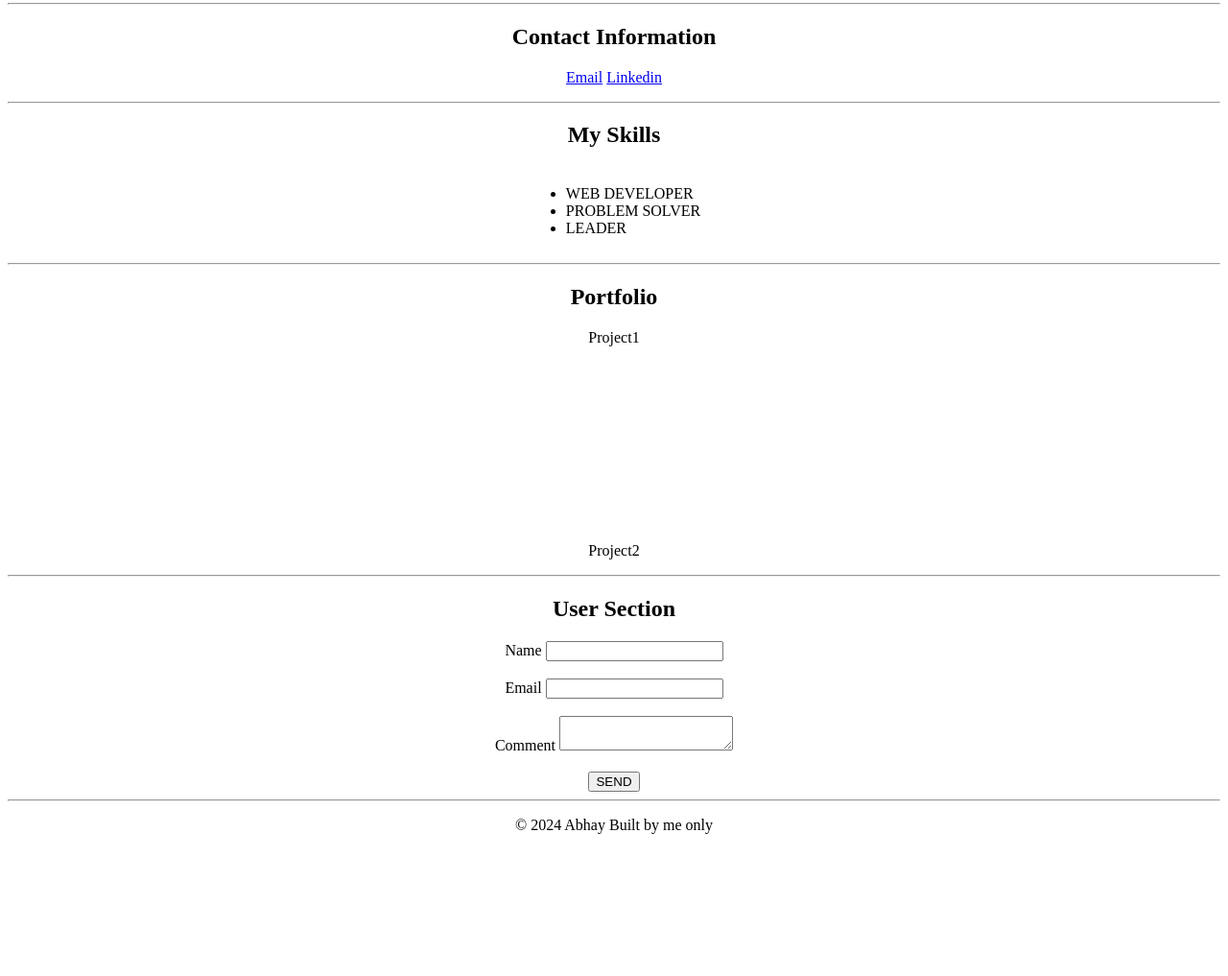
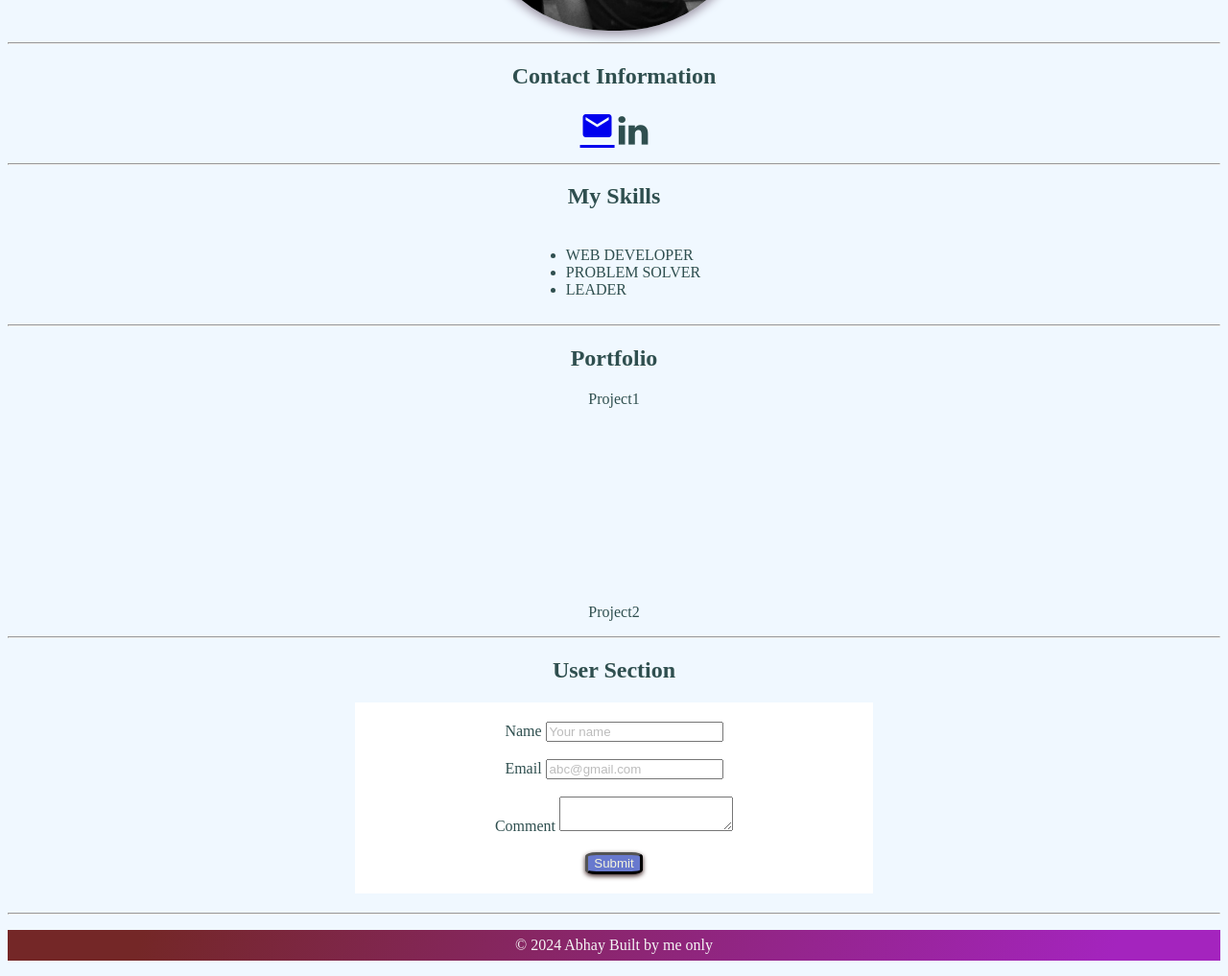
Before and after one commit to abhaypanchal7/Portfolio, a plain HTML site: page index.html in a window 1280 px wide. Shown: the part 526-1543 px from the top of the page at 96% size. Before the commit the page ends 1411 px from the top, so only its background shows below. Drawn offline with Linux system fonts and the light colour scheme; grey boxes are pictures that could not be loaded; a web font is replaced by a local one.

Commit message:
basic CSS added

```diff
--- a/index.html
+++ b/index.html
@@ -1,32 +1,46 @@
 <!DOCTYPE html>
 <html lang="en">
+
 <head>
-    <meta charset="UTF-8">
-    <meta name="viewport" content="width=device-width, initial-scale=1.0">
-    <meta name="description" content="Personal Profile Page of Abhay">
-    <link rel="shortcut icon" href="./Img/favicon.png" type="image/x-icon">
+    <meta charset="UTF-8" />
+    <meta name="viewport" content="width=device-width, initial-scale=1.0" />
+    <meta name="description" content="Personal Profile Page of Abhay" />
+    <link rel="shortcut icon" href="./Img/favicon.png" type="image/x-icon" />
+    <link href="https://fonts.googleapis.com/css2?family=Sedan:ital@0;1&display=swap" rel="stylesheet" />
+    <link rel="stylesheet" href="style.css" />
+    <link href="https://fonts.googleapis.com/icon?family=Material+Icons" rel="stylesheet" />
+    <link rel="stylesheet" href="https://cdnjs.cloudflare.com/ajax/libs/font-awesome/4.7.0/css/font-awesome.min.css" />
     <title>Portfolio Website</title>
 </head>
-<body >
+
+<body>
     <center>
         <header>
             <h1>Welcome to my profile</h1>
             <p>
-                Hi! Abhay This side currently a tech enthusiast and an upcoming full stack web developer.
+                Hi! Abhay This side currently a tech enthusiast and an upcoming full
+                stack web developer.
             </p>
-    </header><hr>
+        </header>
+        <hr />
         <section>
             <h1>About me</h1>
             <p>Currently focussing on dsa and dev</p>
-        <img src="./Img/profile pic.jpg" alt="My Profile pic" width="300">
-    </section><hr>
+            <img src="./Img/profile pic.jpg" alt="My Profile pic" width="300" />
+        </section>
+        <hr />
         <section>
             <h1>Contact Information</h1>
             <p>
-        <a href="mailto:abhaycollege64@gmail.com">Email</a>
-        <a href="https://www.linkedin.com/in/abhay-panchal-b40383254/">Linkedin</a>
+                <i class="material-icons" style="font-size: 36px">
+                    <a href="mailto:abhaycollege64@gmail.com">email</a>
+                </i>
+                <i class="fa fa-linkedin" style="font-size: 36px">
+                    <a href="https://www.linkedin.com/in/abhay-panchal-b40383254/"></a>
+                </i>
             </p>
-    </section><hr>
+        </section>
+        <hr />
         <section>
             <h2>My Skills</h2>
             <table>
@@ -40,30 +54,41 @@
                     </td>
                 </tr>
             </table>
-    </section><hr>
+        </section>
+        <hr />
         <section>
             <h2>Portfolio</h2>
-            <p>Project1
-            </p><br>
+            <p>Project1</p>
+            <br />
             <iframe src="https://www.youtube.com/embed/q8EevlEpQ2A?si=w30MPK9Q4UigOADe" frameborder="0"></iframe>
             <p>Project2</p>
-    </section><hr>
+        </section>
+        <hr />
         <section>
             <h2>User Section</h2>
             <form action="">
+                <div class="name">
                     <label for="name">Name</label>
-            <input type="text" id="name" name="name"><br><br>
+                    <input type="text" id="name" name="name" placeholder="Your name" /><br /><br />
+                </div>
+                <div>
                     <label for="email">Email</label>
-            <input type="email" id="email" name="email"><br><br>
+                    <input type="email" id="email" name="email" placeholder="abc@gmail.com" /><br /><br />
+                </div>
+                <div>
                     <label for="comment">Comment</label>
-            <textarea name="comment" id="comment"></textarea><br><br>
-
-            <button type="submit">SEND</button>
+                    <textarea name="comment" id="comment"></textarea><br /><br />
+                </div>
+                <div>
+                    <button type="submit">Submit</button>
+                </div>
             </form>
-    </section><hr>
+        </section>
+        <hr />
         <footer>
             <p>&copy; 2024 Abhay Built by me only</p>
         </footer>
     </center>
 </body>
+
 </html>
--- a/style.css
+++ b/style.css
@@ -0,0 +1,47 @@
+body{
+    font-family: "Sedan", serif;
+    font-weight: 400;
+    font-style: normal;
+    background-color: aliceblue;
+    color:darkslategray;
+    text-align: center;
+}
+header,footer{
+    line-height:2;
+    margin-top: 0px;
+    color:whitesmoke;
+    background-image: linear-gradient( 109.6deg,  rgb(116, 39, 39) 11.2%, rgb(164, 36, 190) 91.1% );
+}
+img{
+    border-radius: 48%;
+    box-shadow: 0 5px 10px rgb(165, 159, 174);
+    object-fit: cover;
+}
+form{
+    max-width: 500px;
+    margin: 20px auto;
+    padding: 20px;
+    background: #fff
+}
+form input
+hr{
+    width: 60%;
+    margin: 20px;
+}
+h1,h2{
+    font-weight: 700;
+}
+p,a{
+    font-weight: 400;
+}
+::placeholder{
+    color: rgb(188, 188, 188);
+}
+form button{
+    color: beige;
+    border-radius: 20%;
+    background-color: rgb(104, 121, 206);
+    border-width: 3px;
+    box-shadow: 0 2px 5px rgb(63, 37, 37);
+    cursor: pointer;
+}
```
Lines whose indentation alone changed are shown as unchanged.
